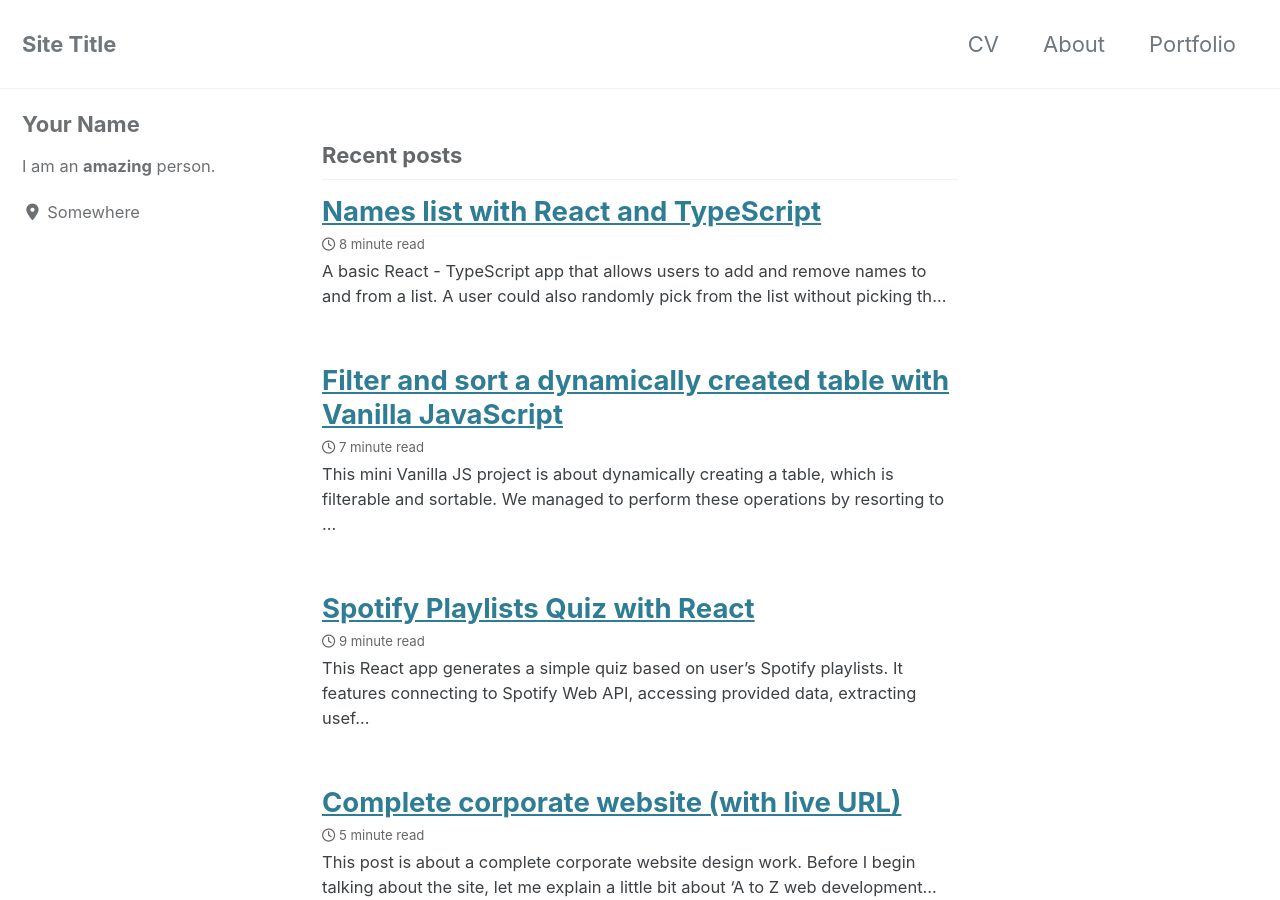
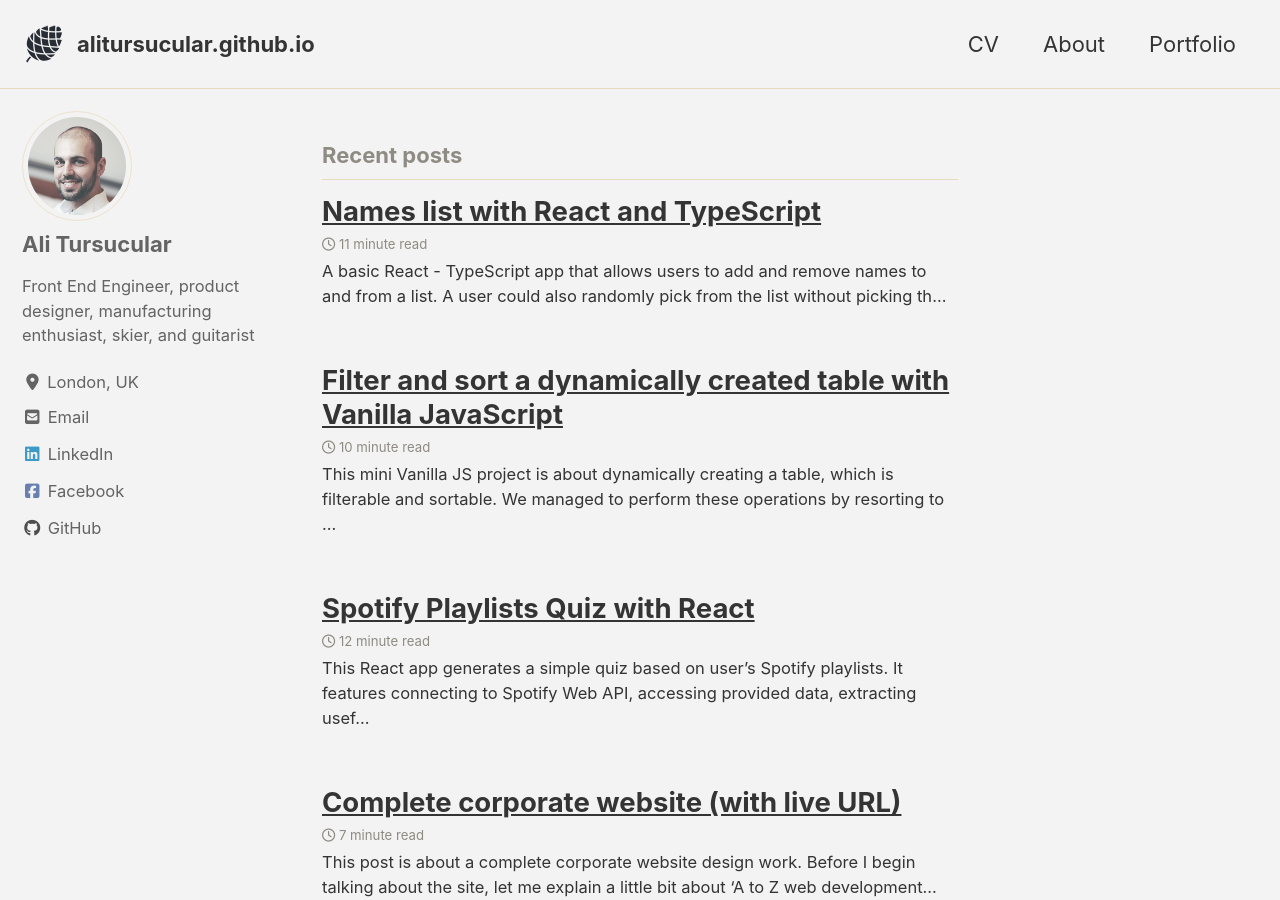
Before and after one commit to alitursucular/alitursucular.github.io, a Jekyll site: the page built from index.html, in a window 1280 px wide and 900 px high. Built offline with Jekyll 4.4.1, drawn with Linux system fonts in a browser that asks for light colours; cached includes are drawn as plain includes; nearby versions of some CDN libraries; the list of posts is cut into pages by our own code; some of the changed text lies outside the part shown.

Commit message:
Sidebar and footer updates

```diff
--- a/_config.yml
+++ b/_config.yml
@@ -12,23 +12,23 @@
 
 # theme                  : "minimal-mistakes-jekyll"
 # remote_theme           : "mmistakes/minimal-mistakes"
-minimal_mistakes_skin    : "default" # "air", "aqua", "contrast", "dark", "dirt", "neon", "mint", "plum", "sunrise"
+minimal_mistakes_skin    : "dirt" # "default", "air", "aqua", "contrast", "dark", "dirt", "neon", "mint", "plum", "sunrise"
 
 # Site Settings
-locale                   : "en-US"
-title                    : "Site Title"
+locale                   : "en-GB"
+title                    : "alitursucular.github.io"
 title_separator          : "-"
 subtitle                 : # site tagline that appears below site title in masthead
-name                     : "Your Name"
+name                     : "Ali Turşucular"
 description              : "An amazing website."
-url                      : # the base hostname & protocol for your site e.g. "https://mmistakes.github.io"
+url                      : "https://alitursucular.github.io/" # the base hostname & protocol for your site e.g. "https://mmistakes.github.io"
 baseurl                  : # the subpath of your site, e.g. "/blog"
-repository               : # GitHub username/repo-name e.g. "mmistakes/minimal-mistakes"
+repository               : "alitursucular/alitursucular.github.io" # GitHub username/repo-name e.g. "mmistakes/minimal-mistakes"
 teaser                   : # path of fallback teaser image, e.g. "/assets/images/500x300.png"
-logo                     : # path of logo image to display in the masthead, e.g. "/assets/images/88x88.png"
+logo                     : "/assets/images/pinecone-software-limited-small-logo.png" # path of logo image to display in the masthead, e.g. "/assets/images/88x88.png"
 masthead_title           : # overrides the website title displayed in the masthead, use " " for no title
 # breadcrumbs            : false # true, false (default)
-words_per_minute         : 200
+words_per_minute         : 150
 comments:
   provider               : # false (default), "disqus", "discourse", "facebook", "staticman", "staticman_v2", "utterances", "custom"
   disqus:
@@ -85,7 +85,7 @@
 
 # Analytics
 analytics:
-  provider               : false # false (default), "google", "google-universal", "custom"
+  provider               : "custom" # false (default), "google", "google-universal", "custom"
   google:
     tracking_id          :
     anonymize_ip         : # true, false (default)
@@ -93,51 +93,57 @@
 
 # Site Author
 author:
-  name             : "Your Name"
-  avatar           : # path of avatar image, e.g. "/assets/images/bio-photo.jpg"
-  bio              : "I am an **amazing** person."
-  location         : "Somewhere"
+  name             : "Ali Tursucular"
+  avatar           : "/assets/images/alitursucular-avatar.png" # path of avatar image, e.g. "/assets/images/bio-photo.jpg"
+  bio              : "Front End Engineer, product designer, manufacturing enthusiast, skier, and guitarist"
+  location         : "London, UK"
   email            :
   links:
     - label: "Email"
       icon: "fas fa-fw fa-envelope-square"
-      # url: "mailto:your.name@email.com"
-    - label: "Website"
-      icon: "fas fa-fw fa-link"
+      url: mailto:alitursucular@gmail.com
+    # - label: "Website"
+      # icon: "fas fa-fw fa-link"
       # url: "https://your-website.com"
-    - label: "Twitter"
-      icon: "fab fa-fw fa-twitter-square"
+    # - label: "Twitter"
+      # icon: "fab fa-fw fa-twitter-square"
       # url: "https://twitter.com/"
+    - label: "LinkedIn"
+      icon: "fab fa-fw fa-linkedin"
+      url: "https://www.linkedin.com/in/alitursucular/"
     - label: "Facebook"
       icon: "fab fa-fw fa-facebook-square"
-      # url: "https://facebook.com/"
+      url: "https://www.facebook.com/alitursucular"
     - label: "GitHub"
       icon: "fab fa-fw fa-github"
-      # url: "https://github.com/"
-    - label: "Instagram"
-      icon: "fab fa-fw fa-instagram"
+      url: "https://github.com/alitursucular"
+    # - label: "Instagram"
+      # icon: "fab fa-fw fa-instagram"
       # url: "https://instagram.com/"
 
 # Site Footer
 footer:
   links:
-    - label: "Twitter"
-      icon: "fab fa-fw fa-twitter-square"
+    - label: "LinkedIn"
+      icon: "fab fa-fw fa-linkedin"
+      url: "https://www.linkedin.com/in/alitursucular/"
+    # - label: "Twitter"
+      # icon: "fab fa-fw fa-twitter-square"
       # url:
     - label: "Facebook"
       icon: "fab fa-fw fa-facebook-square"
-      # url:
+      url: "https://www.facebook.com/alitursucular"
     - label: "GitHub"
       icon: "fab fa-fw fa-github"
+      url: "https://github.com/alitursucular"
+    # - label: "GitLab"
+      # icon: "fab fa-fw fa-gitlab"
       # url:
-    - label: "GitLab"
-      icon: "fab fa-fw fa-gitlab"
+    # - label: "Bitbucket"
+      # icon: "fab fa-fw fa-bitbucket"
       # url:
-    - label: "Bitbucket"
-      icon: "fab fa-fw fa-bitbucket"
-      # url:
-    - label: "Instagram"
-      icon: "fab fa-fw fa-instagram"
+    # - label: "Instagram"
+      # icon: "fab fa-fw fa-instagram"
       # url:
 
 
@@ -207,9 +213,9 @@
 
 # Outputting
 permalink: /:categories/:title/
-paginate: 5 # amount of posts to show
+paginate: 6 # amount of posts to show
 paginate_path: /page:num/
-timezone: # https://en.wikipedia.org/wiki/List_of_tz_database_time_zones
+timezone: Europe/London # https://en.wikipedia.org/wiki/List_of_tz_database_time_zones
 
 
 # Plugins (previously gems:)
@@ -279,3 +285,13 @@
       comments: # true
       share: true
       related: true
+
+  # _pages
+  - scope:
+      path: ""
+      type: pages
+    values:
+      layout: single
+      author_profile: true
+      read_time: true
+      comments: # true
--- a/_includes/footer.html
+++ b/_includes/footer.html
@@ -12,8 +12,9 @@
       {% endfor %}
     {% endif %}
 
-    <li><a href="{% if site.atom_feed.path %}{{ site.atom_feed.path }}{% else %}{{ '/feed.xml' | relative_url }}{% endif %}"><i class="fas fa-fw fa-rss-square" aria-hidden="true"></i> {{ site.data.ui-text[site.locale].feed_label | default: "Feed" }}</a></li>
+    <!-- <li><a href="{% if site.atom_feed.path %}{{ site.atom_feed.path }}{% else %}{{ '/feed.xml' | relative_url }}{% endif %}"><i class="fas fa-fw fa-rss-square" aria-hidden="true"></i> {{ site.data.ui-text[site.locale].feed_label | default: "Feed" }}</a></li> -->
   </ul>
 </div>
 
-<div class="page__footer-copyright">&copy; {{ site.time | date: '%Y' }} {{ site.name | default: site.title }}. {{ site.data.ui-text[site.locale].powered_by | default: "Powered by" }} <a href="https://jekyllrb.com" rel="nofollow">Jekyll</a> &amp; <a href="https://mademistakes.com/work/minimal-mistakes-jekyll-theme/" rel="nofollow">Minimal Mistakes</a>.</div>
+<!-- <div class="page__footer-copyright">&copy; {{ site.time | date: '%Y' }} {{ site.name | default: site.title }}. {{ site.data.ui-text[site.locale].powered_by | default: "Powered by" }} <a href="https://jekyllrb.com" rel="nofollow">Jekyll</a> &amp; <a href="https://mademistakes.com/work/minimal-mistakes-jekyll-theme/" rel="nofollow">Minimal Mistakes</a>.</div> -->
+<div class="page__footer-copyright">&copy; {{ site.time | date: '%Y' }} {{ site.name | default: site.title }}</div>
```
